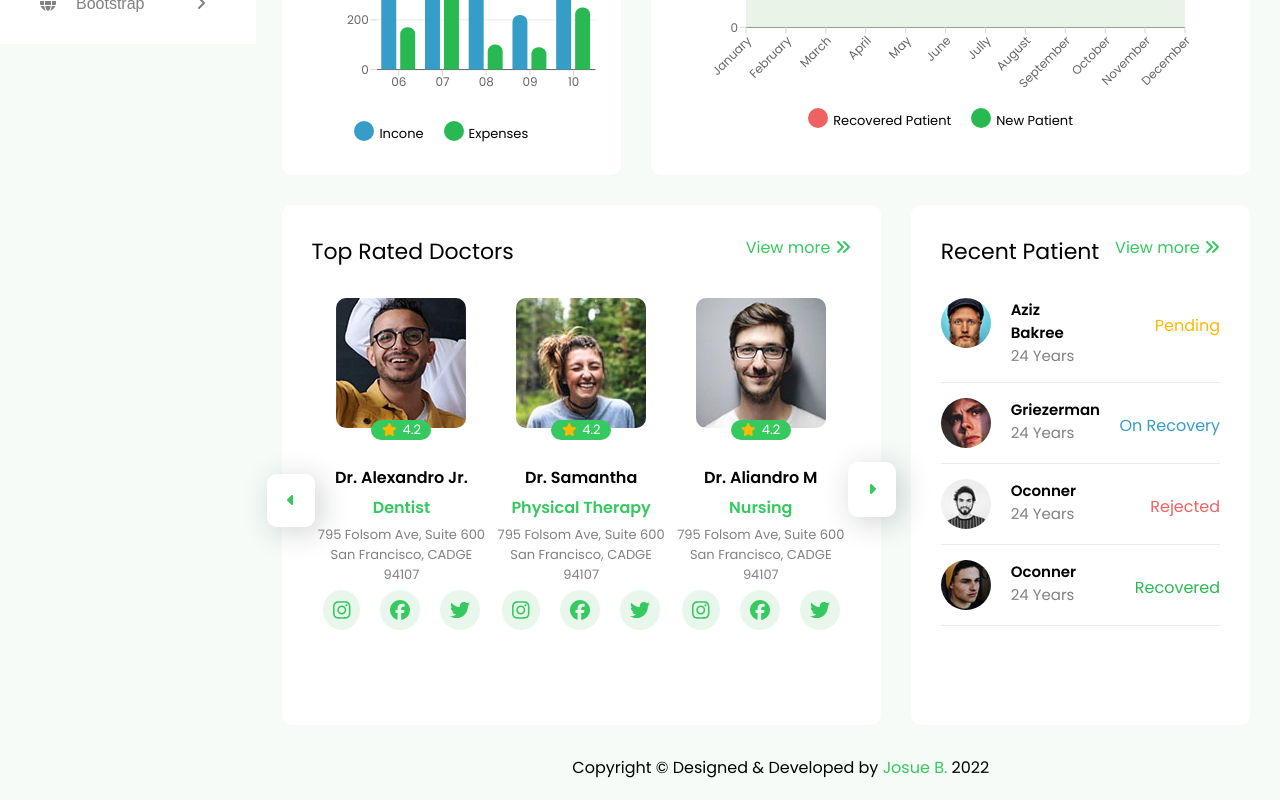
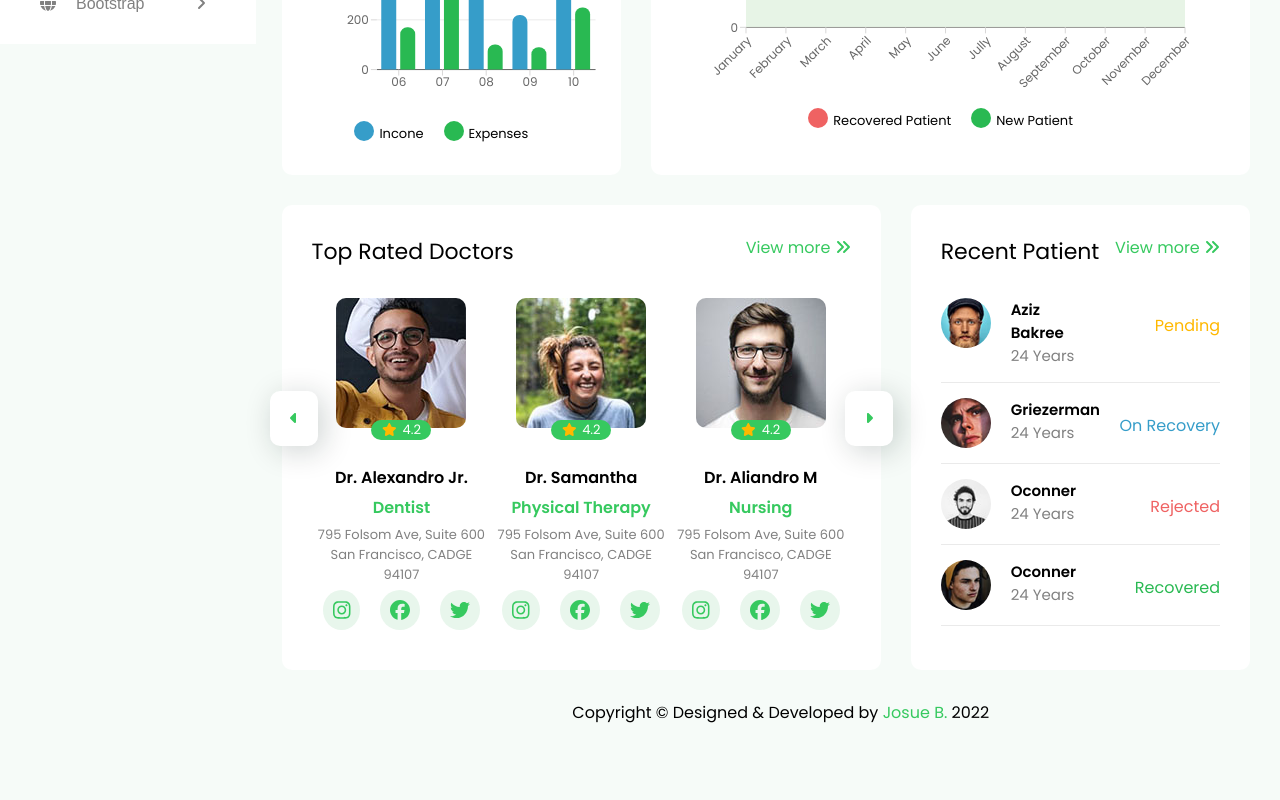
Before and after one commit to key-joshua/hospital-dashboard-continous-integration, a React (Create React App) app: page / in a window 1280 px wide. Shown: the part 756-1556 px from the top of the page. After the commit the page ends 1501 px from the top, so only its background shows below. Built offline with nearby package versions, Linux system fonts and the light colour scheme.

Commit message:
improving

```diff
--- a/src/assets/styles/DashboardPage.scss
+++ b/src/assets/styles/DashboardPage.scss
@@ -284,6 +284,7 @@
                 margin-right: 30px;
                 background: $white;
                 border-radius: 10px;
+                position: relative;
 
                 .title-container {
                     color: $black;
@@ -363,28 +364,25 @@
                 }
 
                 .previous {
-                    top: -35%;
-                    left: -15px;
-                    color: $green;
-                    padding: 20px;
-                    cursor: pointer;
-                    padding: 15px 20px;
-                    background: $white;
-                    position: relative;
-                    border-radius: 10px;
-                    box-shadow: 05px 05px 30px 00px rgba(1, 31, 23, 0.198);
-
-                }
-
-                .next {
-                    top: -40%;
-                    right: -15px;
-                    float: right;
+                    top: 40%;
+                    left: -2%;
                     color: $green;
                     cursor: pointer;
                     padding: 15px 20px;
                     background: $white;
-                    position: relative;
+                    position: absolute;
+                    border-radius: 10px;
+                    box-shadow: 05px 05px 30px 00px rgba(1, 31, 23, 0.198);
+                }
+
+                .next {
+                    top: 40%;
+                    right: -2%;
+                    color: $green;
+                    cursor: pointer;
+                    padding: 15px 20px;
+                    background: $white;
+                    position: absolute;
                     border-radius: 10px;
                     box-shadow: 05px 05px 30px 00px rgba(1, 31, 23, 0.198);
                 }
```
